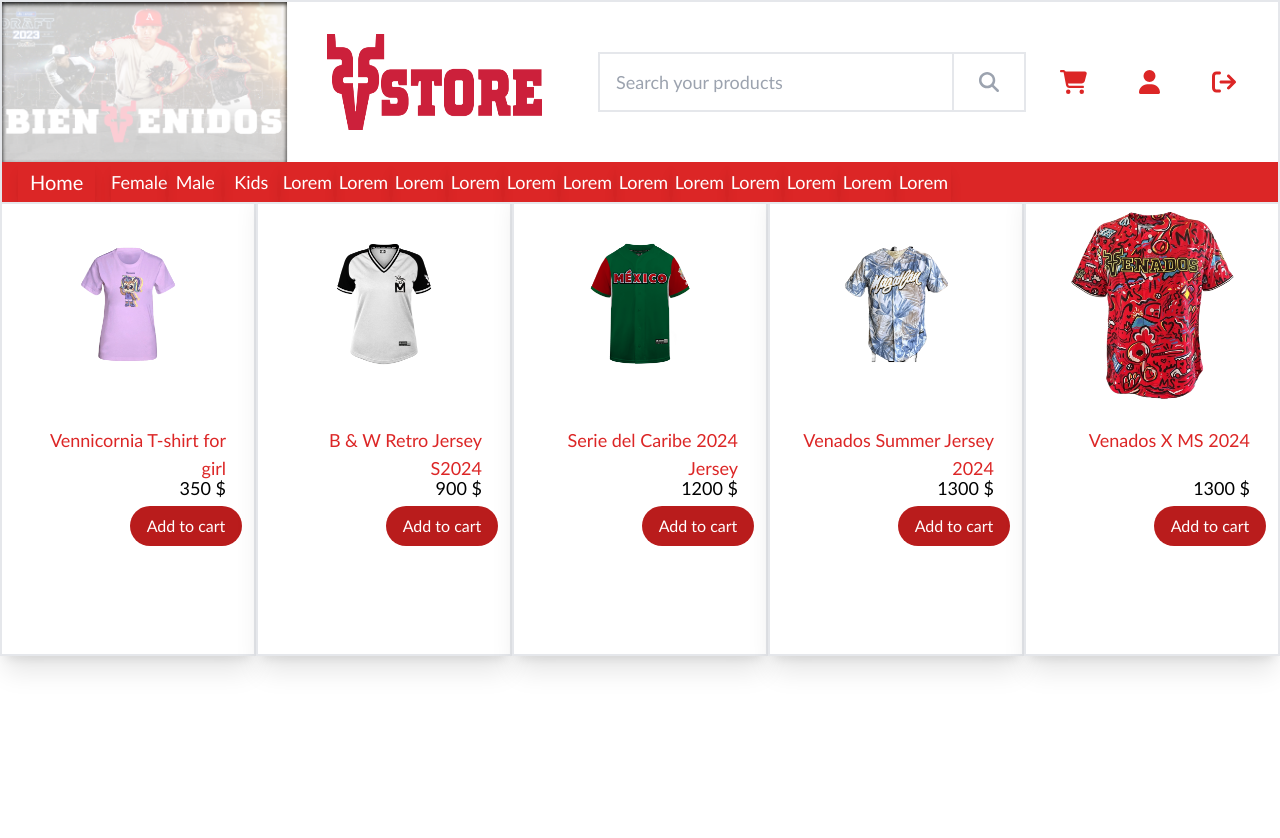
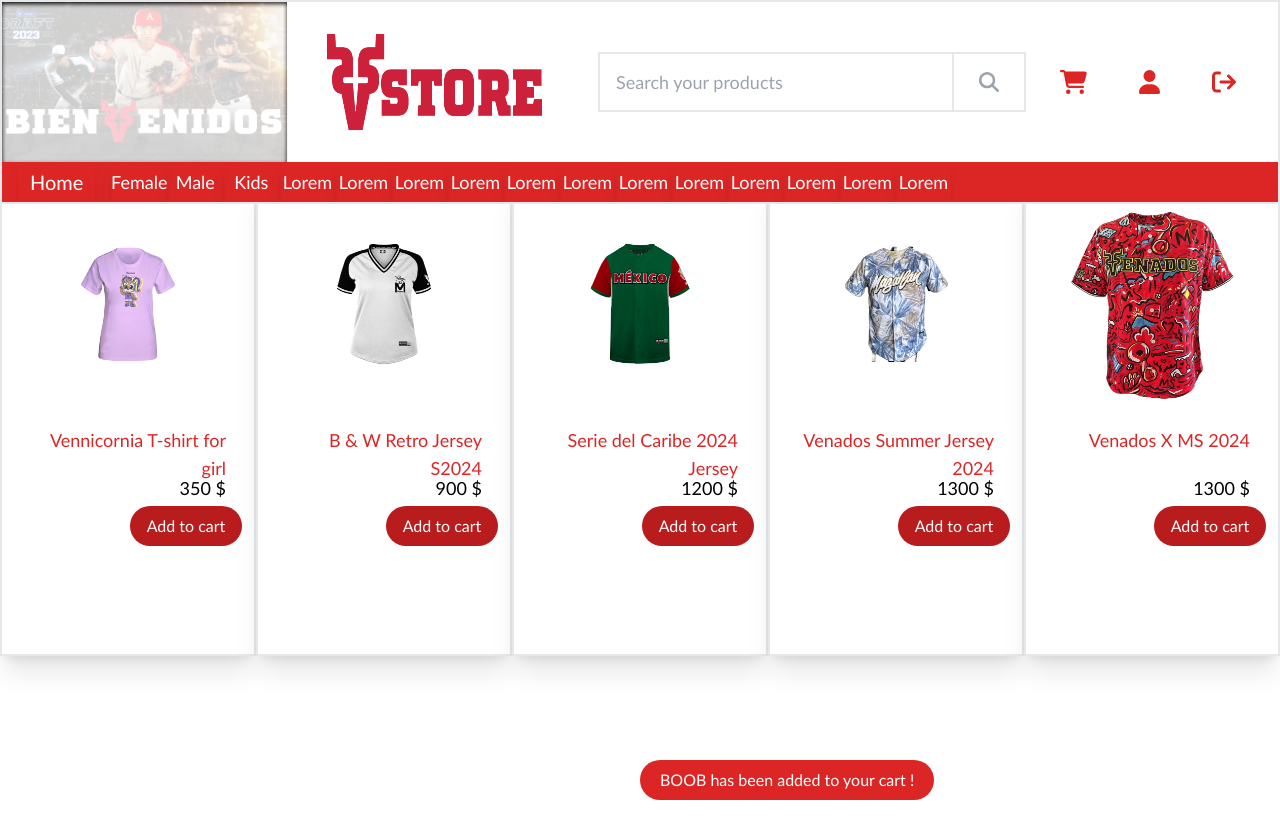
Before and after one commit to Kris1980k/shopping-cart, a React (Vite) app: page / in a window 1280 px wide. Shown: the top 838 px of the page. Built offline with nearby package versions, Linux system fonts and the light colour scheme.

Commit message:
working on snackbar

```diff
--- a/src/Components/ShowItems.jsx
+++ b/src/Components/ShowItems.jsx
@@ -1,5 +1,5 @@
 import React from 'react';
-
+import SnackBar from './SnackBar'
 function ShowItems({filteredItems,addItemToCart}) {
     return (
         <div className="product-list grid xl:grid-cols-5 md:grid-cols-5 sm:grid-cols-5 grid-cols-2 sm:w-128 w-full h-screen ">
@@ -19,6 +19,7 @@
                     </div>
             }
             <div></div>
+            <SnackBar name="BOOB" className=""/>
         </div>
     );
 }
--- a/src/Components/SnackBar.jsx
+++ b/src/Components/SnackBar.jsx
@@ -2,7 +2,11 @@
 
 function SnackBar({name}) {
     return (
-        <h1>{name} has been added to your cart ! </h1>
+        <>
+        <div className='fixed z-0 text-white flex items-center p-5  bg-red-600 h-10  rounded-full  bottom-0 left-1/2'>
+            <h1 className=''>{name} has been added to your cart ! </h1>
+        </div>
+        </>
     );
 }
 
```
